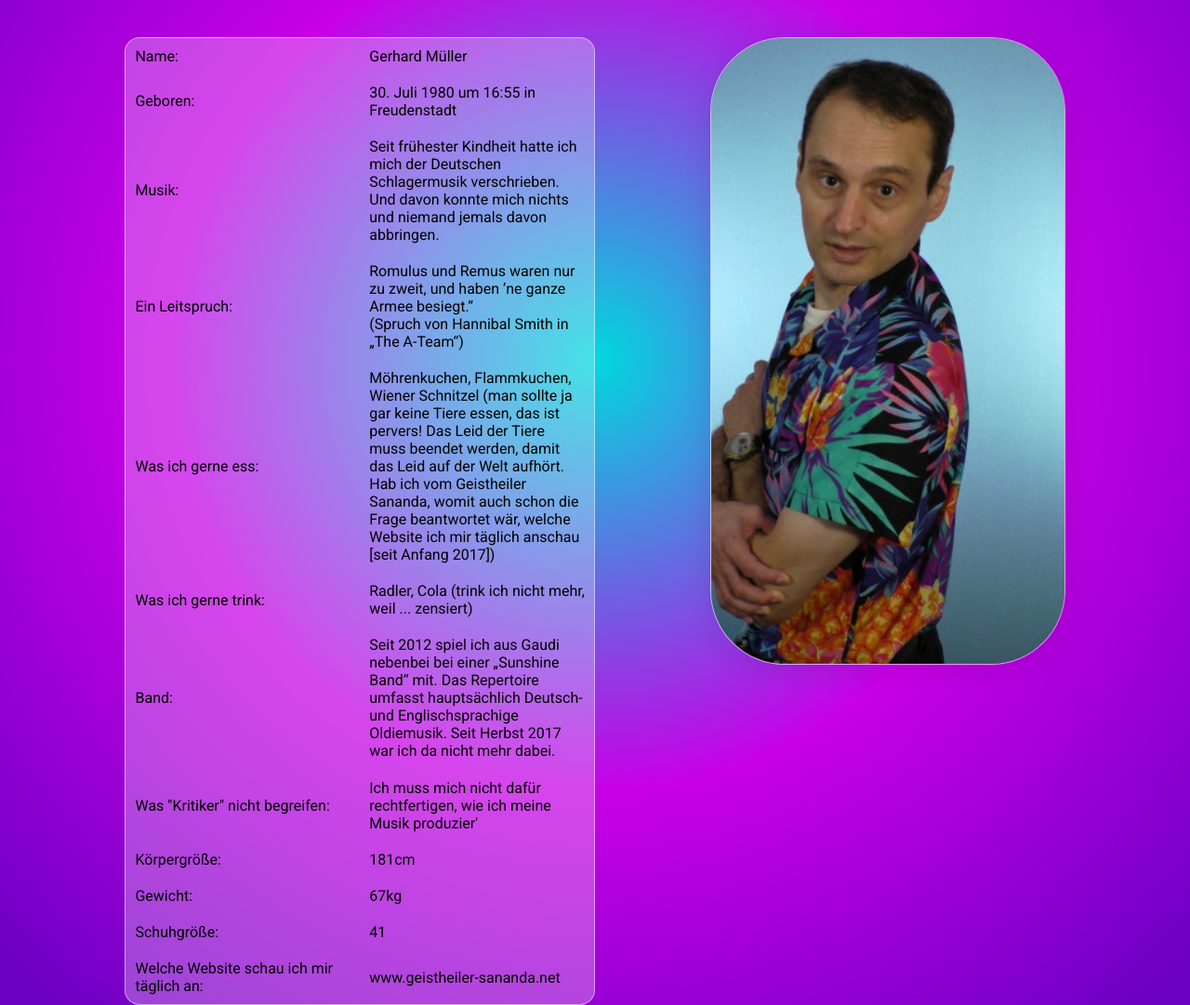
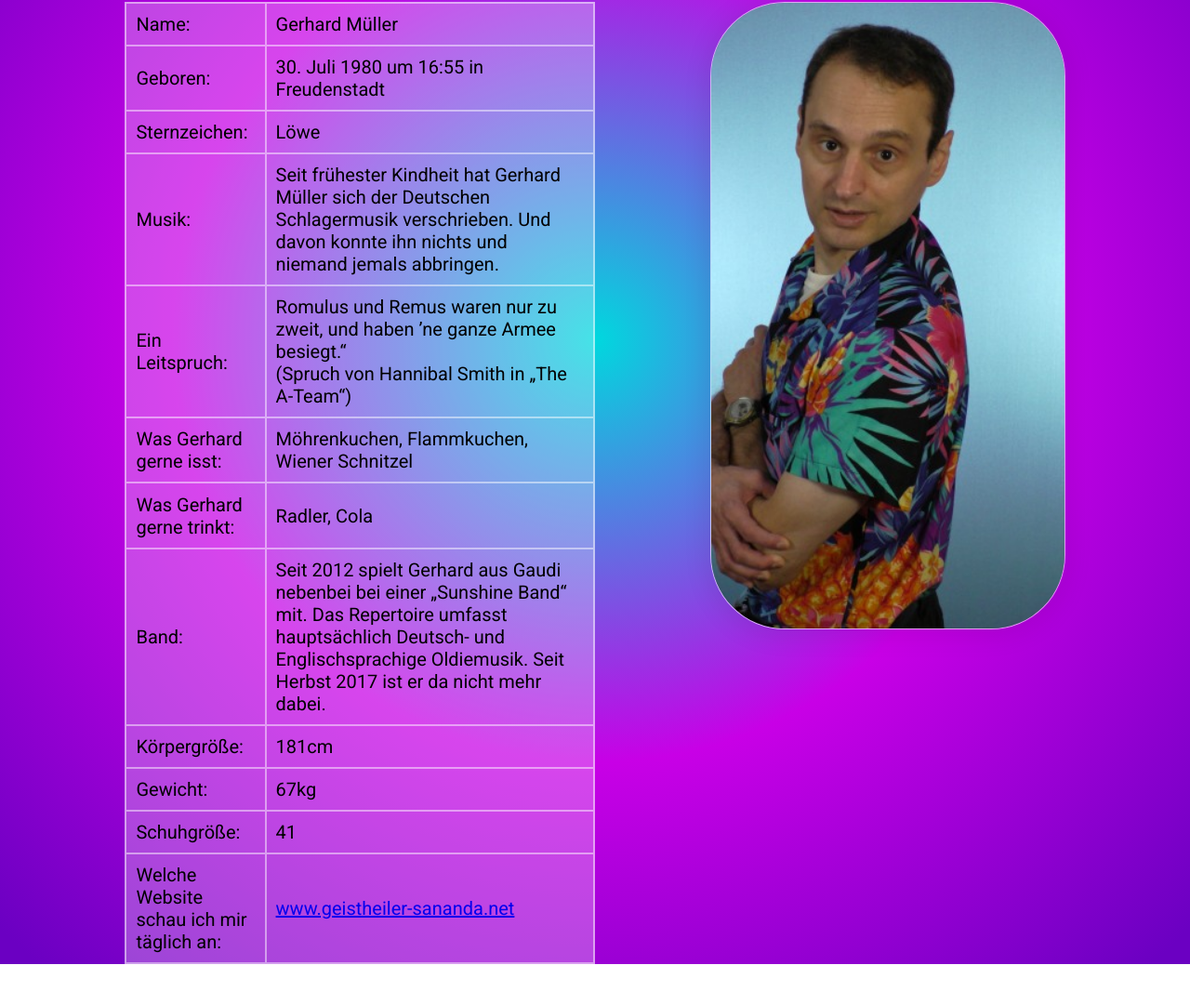
Before and after one commit to neovim-hardcore-user/gerhardMuellerFanwebsite, a website: page html/steckbrief.html in a window 1280 px wide. Shown: the part 306-1387 px from the top of the page at 93% size. After the commit the page ends 1343 px from the top, so only its background shows below. Drawn offline with Linux system fonts and the light colour scheme.

Commit message:
Steckbrief

```diff
--- a/css/steckbrief.css
+++ b/css/steckbrief.css
@@ -2,24 +2,29 @@
 
 #information {
 	font-family: 'Roboto';
-  	border-collapse: collapse;
+	font-size: 20px;
+
 	float: left;
 	width: 40%;
   	margin-left: 10%;
-  	margin-top: 5%;
-
+  	margin-top: 2%;
 
 	background: rgba(255, 255, 255, 0.27);
 
 	border-spacing: 0;
 	border-collapse: separate;
-	border-radius: 1rem;
 	border: 1px solid rgba(255, 255, 255, 0.48);
 }
 
-table td {
+td {
   	text-align: left;
-	width: 30%;
+
 	left: 15%;
 	padding: 2%;
+
+	border: 1px solid rgba(255, 255, 255, 0.48);
 }
+
+#homeimage {
+  	margin-top: 2%;
+}
--- a/html/steckbrief.html
+++ b/html/steckbrief.html
@@ -6,7 +6,6 @@
 		<link href="../css/index.css" rel="stylesheet">
 		<link href="../css/bar.css" rel="stylesheet">
 		<link href="../css/text.css" rel="stylesheet">
-		<link href="../css/textbox.css" rel="stylesheet">
 		<link href="../css/image.css" rel="stylesheet">
 		<link href="../css/steckbrief.css" rel="stylesheet">
 	</head>
@@ -33,31 +32,35 @@
 		  		</tr>
 		  		<tr>
 					<td>Geboren:</td>
-					<td>30. Juli 1980 um 16:55 in Freudenstadt </td>
+					<td>30. Juli 1980 um 16:55 in Freudenstadt</td>
+	  			</tr>
+		  		<tr>
+					<td>Sternzeichen:</td>
+					<td>Löwe</td>
 	  			</tr>
 		  		<tr>
 					<td>Musik:</td>
-					<td>Seit frühester Kindheit hatte ich mich der Deutschen Schlagermusik verschrieben. Und davon konnte mich nichts und niemand jemals davon abbringen. </td>
+					<td>Seit frühester Kindheit hat Gerhard Müller sich der Deutschen Schlagermusik verschrieben. Und davon konnte ihn nichts und niemand jemals abbringen. </td>
 	  			</tr>
 				<tr>
 					<td>Ein Leitspruch:</td>
-					<td>Romulus und Remus waren nur zu zweit, und haben ’ne ganze Armee besiegt.“ <br> (Spruch von Hannibal Smith in „The A-Team“)</td>
+					<td>Romulus und Remus waren nur zu zweit, und haben ’ne ganze Armee besiegt.“<br>(Spruch von Hannibal Smith in „The A-Team“)</td>
 				</tr>
 				<tr>
-					<td>Was ich gerne ess:</td>
-					<td>Möhrenkuchen, Flammkuchen, Wiener Schnitzel (man sollte ja gar keine Tiere essen, das ist pervers! Das Leid der Tiere muss beendet werden, damit das Leid auf der Welt aufhört. Hab ich vom Geistheiler Sananda, womit auch schon die Frage beantwortet wär, welche Website ich mir täglich anschau [seit Anfang 2017])</td>
+					<td>Was Gerhard gerne isst:</td>
+					<td>Möhrenkuchen, Flammkuchen, Wiener Schnitzel</td>
 				</tr>
 				<tr>
-					<td>Was ich gerne trink:</td>
-					<td>Radler, Cola (trink ich nicht mehr, weil ... zensiert)</td>
+					<td>Was Gerhard gerne trinkt:</td>
+					<td>Radler, Cola</td>
 				</tr>
 				<tr>
 					<td>Band:</td>
-					<td>Seit 2012 spiel ich aus Gaudi nebenbei bei einer „Sunshine Band“ mit. Das Repertoire umfasst hauptsächlich Deutsch- und Englischsprachige Oldiemusik. Seit Herbst 2017 war ich da nicht mehr dabei.</td>
-				</tr>
-				<tr>
-					<td>Was "Kritiker" nicht begreifen:</td>
-					<td>Ich muss mich nicht dafür rechtfertigen, wie ich meine Musik produzier'</td>
+					<td>
+						Seit 2012 spielt Gerhard aus Gaudi nebenbei bei einer „Sunshine Band“ mit.
+						Das Repertoire umfasst hauptsächlich Deutsch- und Englischsprachige Oldiemusik.
+						Seit Herbst 2017 ist er da nicht mehr dabei.
+					</td>
 				</tr>
 				<tr>
 					<td>Körpergröße:</td>
@@ -73,7 +76,7 @@
 				</tr>
 				<tr>
 					<td>Welche Website schau ich mir täglich an:</td>
-					<td>www.geistheiler-sananda.net</td>
+					<td> <a href="https://www.geistheiler-sananda.net"> www.geistheiler-sananda.net </a> </td>
 				</tr>
 			</table>
 		</div>
```
